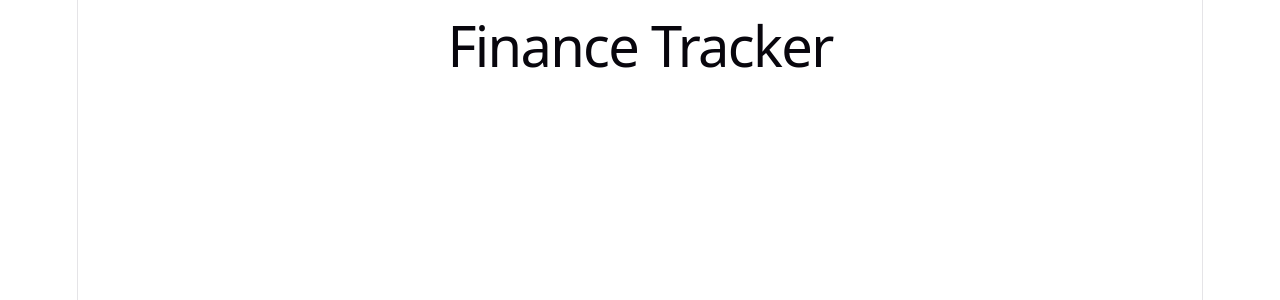
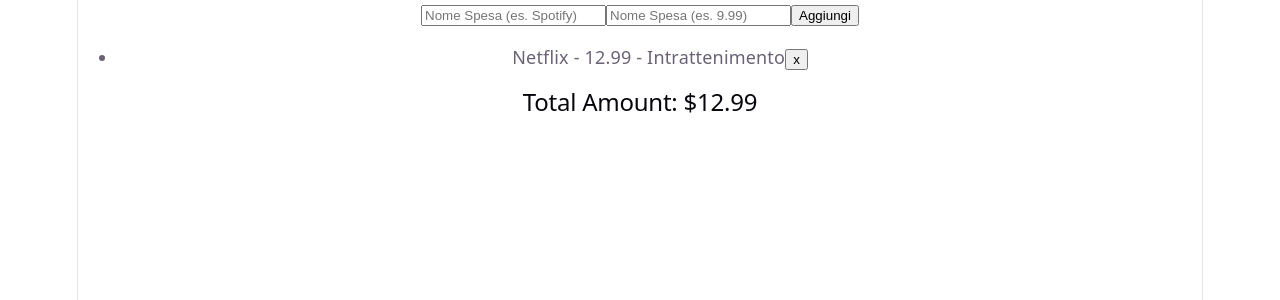
Before and after one commit to meucale/finances-tracker, a React (Vite) app: page / in a window 1280 px wide. Shown: the top 300 px of the page. Built offline with nearby package versions, Linux system fonts and the light colour scheme.

Commit message:
feat: form for input (name, amount), button add, button delete expenses

```diff
--- a/src/App.jsx
+++ b/src/App.jsx
@@ -1,13 +1,77 @@
-// import { useState } from 'react'
-// import reactLogo from './assets/react.svg'
-// import viteLogo from './assets/vite.svg'
-// import heroImg from './assets/hero.png'
-// import './App.css'
+import { useState } from 'react';
+
+const MOCK_TRANSACTIONS = [
+  { id: 1, name: 'Netflix', amount: 12.99, category: 'Intrattenimento' },
+  // ...
+];
 
 function App() {
+  const [nameInput, setNameInput] = useState("");
+  const [amountInput, setAmountInput] = useState("");
+  const [transactions, setTransactions] = useState(MOCK_TRANSACTIONS);
+
+  const handleSubmit = (e) => {
+  e.preventDefault(); // 1. Evita il ricaricamento della pagina
+
+  // 2. Crea l'oggetto della nuova spesa
+  const newTransaction = {
+    id: Date.now(),
+    name: nameInput,
+    amount: Number(amountInput),
+    category: 'Generale'
+  };
+
+  // 3. Aggiorna la lista aggiungendo la nuova spesa a quelle esistenti
+  setTransactions([...transactions, newTransaction]);
+
+  // 4. Reset dei campi
+  setNameInput('');
+  setAmountInput('');
+  };
+
+  const totalAmount = transactions.reduce((acc, item) => acc + item.amount, 0);
+
+  const handleDelete = (idToDelete) => {
+  // Usa .filter() per tenere solo gli elementi con id DIVERSO da idToDelete!
+  const updatedTransactions = transactions.filter(item => item.id !== idToDelete);
+  setTransactions(updatedTransactions);
+  };
+
   return (
     <div>
-       <h1>Finance Tracker</h1>
+
+      <form onSubmit={handleSubmit}>
+
+        <input type="text" placeholder='Nome Spesa (es. Spotify)'
+          value={nameInput}
+          onChange={(e) => setNameInput(e.target.value)}
+        />
+
+        <input type="number" placeholder='Nome Spesa (es. 9.99)'
+          value={amountInput}
+          onChange={(e) => setAmountInput(e.target.value)}
+        />
+
+        <button type='submit'>Aggiungi</button>
+
+      </form>
+
+      <ul>
+
+        {transactions.map((item) => (
+          <li key={item.id}>
+            {item.name} - {item.amount} - {item.category}
+
+            <button onClick={() => handleDelete(item.id)}>x</button>
+          </li>
+        ))}
+      </ul>
+
+      <h2>
+        Total Amount: ${totalAmount}
+      </h2>
+
+
     </div>
   )
 }
```
